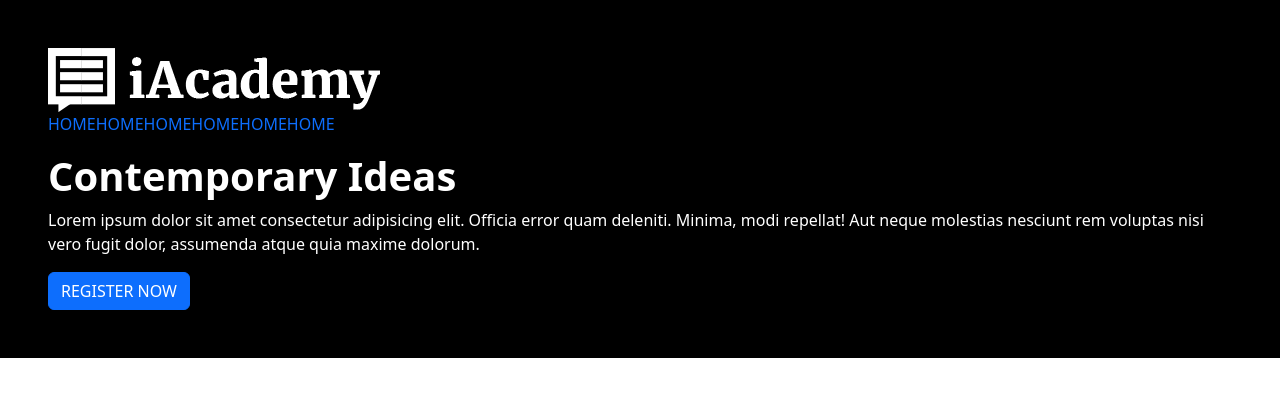
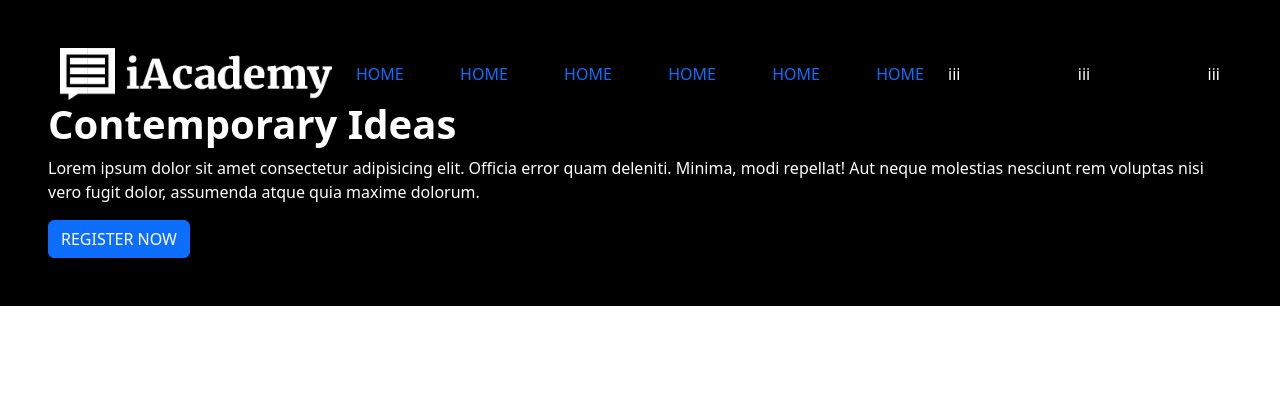
Before and after one commit to AnielloPiscopo/proj-html-vuejs, a Vue app: page / in a window 1280 px wide. Shown: the top 396 px of the page. Built offline with nearby package versions, Linux system fonts and the light colour scheme.

Commit message:
Improved the header nav

```diff
--- a/src/components/header/HeaderNav.vue
+++ b/src/components/header/HeaderNav.vue
@@ -6,12 +6,16 @@ export default {
 
 
 <template>
-    <nav>
+    <nav class="container-fluid">
+        <div class="row align-items-center justify-content-between">
+            <div class="col-3">
                 <a class="my_logo-container">
-            <img src="../../assets/img/logo-light.png" alt="Logo">
+                    <img src="../../assets/img/logo-light.png" alt="Logo" class="w-100">
                 </a>
+            </div>
 
-        <ul class="list-unstyled d-flex">
+            <div class="col-6">
+                <ul class="list-unstyled d-flex m-0 justify-content-between">
                     <li><a href="#" class="text-uppercase text-decoration-none">Home</a></li>
                     <li><a href="#" class="text-uppercase text-decoration-none">Home</a></li>
                     <li><a href="#" class="text-uppercase text-decoration-none">Home</a></li>
@@ -19,6 +23,16 @@ export default {
                     <li><a href="#" class="text-uppercase text-decoration-none">Home</a></li>
                     <li><a href="#" class="text-uppercase text-decoration-none">Home</a></li>
                 </ul>
+            </div>
+
+            <div class="col-3">
+                <div class="my_icons-container d-flex justify-content-between">
+                    <span>iii</span>
+                    <span>iii</span>
+                    <span>iii</span>
+                </div>
+            </div>
+        </div>
     </nav>
 </template>
 
```
Lines whose indentation alone changed are shown as unchanged.
